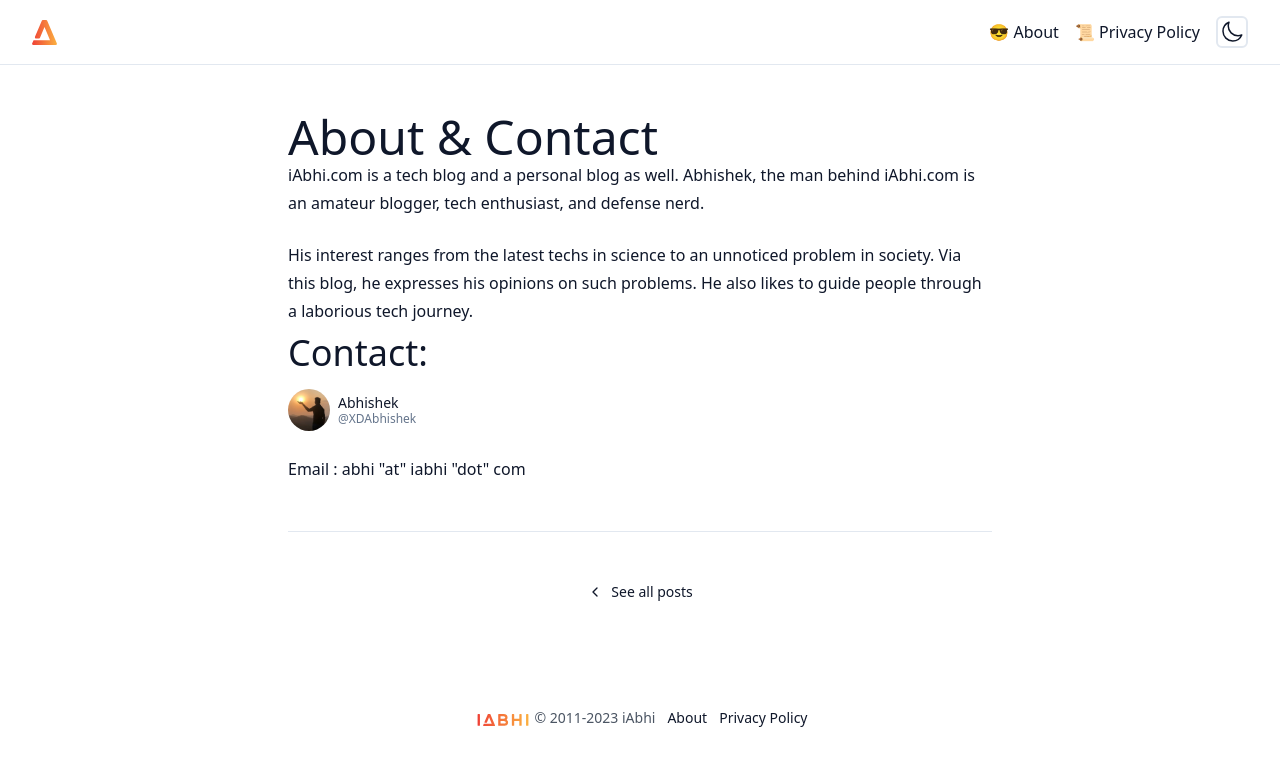
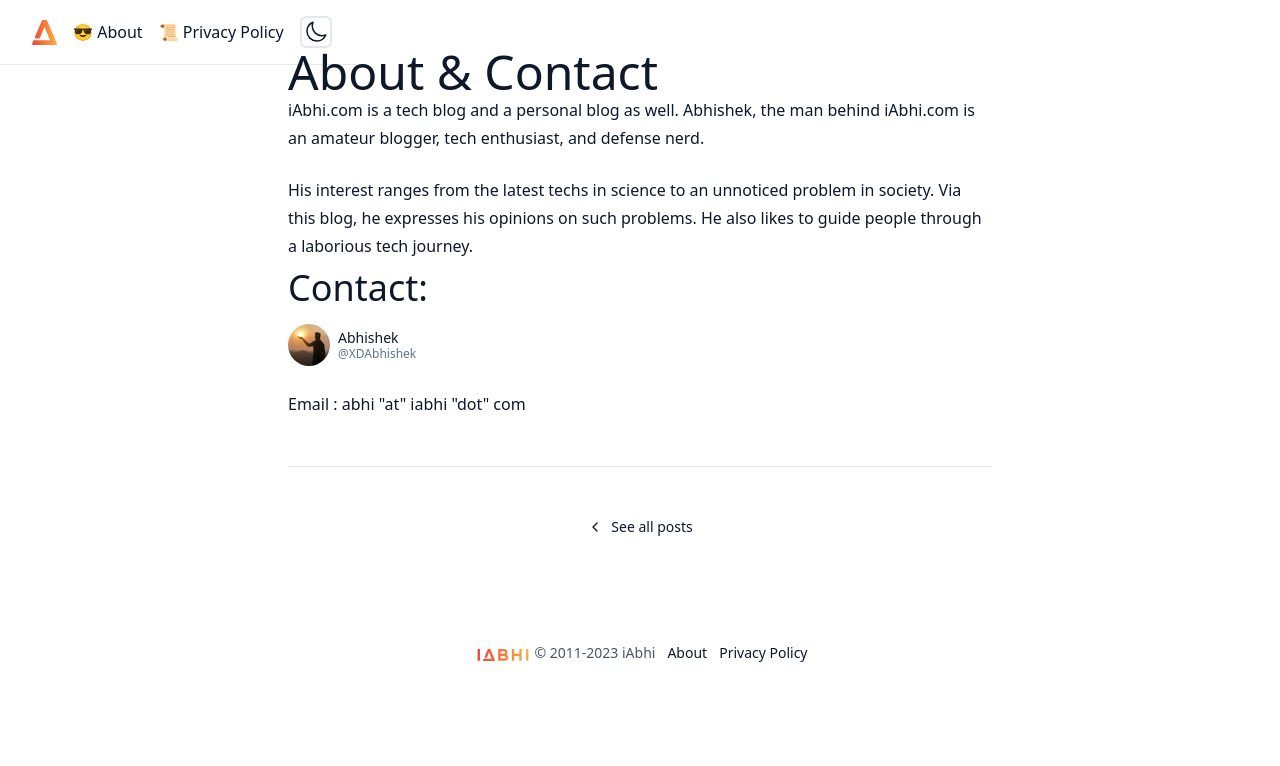
Before and after one commit to xdabhi/iabhI_new, a Next.js app: page /about-contact in a window 1280 px wide. Shown: the top 766 px of the page. Built offline with nearby package versions, Linux system fonts and the light colour scheme.

Commit message:
Update Navbar.tsx

```diff
--- a/components/Navbar.tsx
+++ b/components/Navbar.tsx
@@ -3,7 +3,7 @@ import { ModeToggle } from './ModeToggle'
 const Navbar = () => {
   return (
     <header >
-    <nav className='border-divider-light border-b dark:border-divider-dark'>
+    <nav className='fixed border-divider-light border-b dark:border-divider-dark'>
       <div className='max-w-7xl mx-auto px-4 sm:px-6 lg:px-8 transition-colors duration-500 lg:z-50  bg-white/70 backdrop-blur  dark:bg-slate-900/80 fm:hidden'>
         <div className='flex items-center justify-between h-16'>
           <div className='flex items-center'>
```
